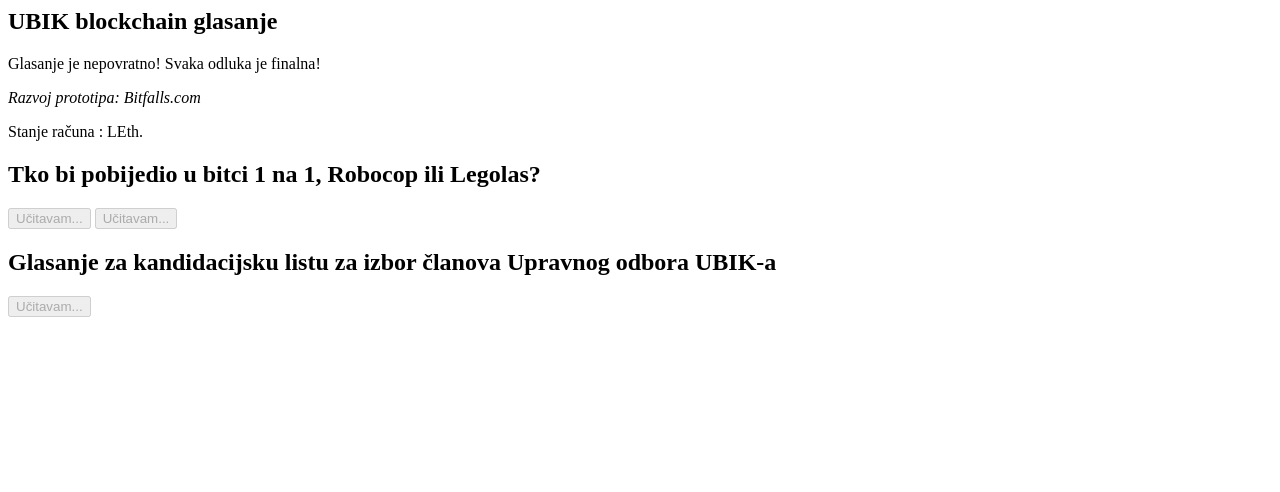
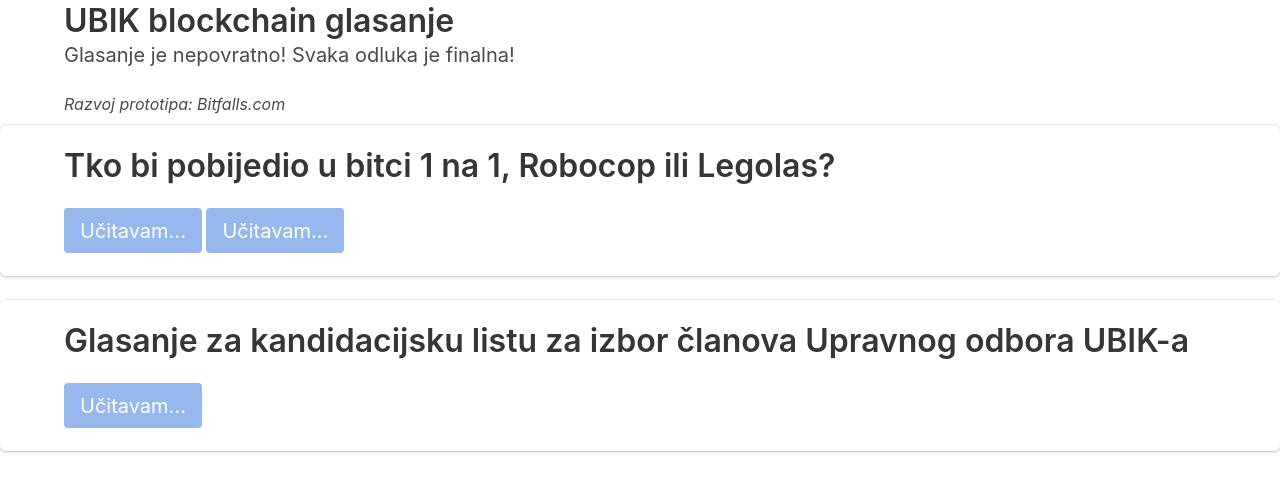
Before and after one commit to bitfalls/ubikvote, a plain HTML site: page index.html in a window 1280 px wide. Drawn offline with Linux system fonts and the light colour scheme; the site is published under a folder, as on GitHub Pages, so addresses that start at the root find nothing.

Commit message:
Revamped to basic

```diff
--- a/index.html
+++ b/index.html
@@ -6,8 +6,8 @@
     <meta http-equiv="X-UA-Compatible" content="ie=edge">
     <title>Lisinski Burner Wallet</title>
 
-    <link rel="stylesheet" href="/css/bulma.css">
-    <link rel="stylesheet" href="/css/custom.css">
+    <link rel="stylesheet" href="css/bulma.css">
+    <link rel="stylesheet" href="css/custom.css">
 </head>
 
 <body>
@@ -50,9 +50,9 @@
     </section>
 </div>
 
-    <script src="/js/jquery-3.4.0.min.js"></script>
-    <script src="/js/ethers-v4.min.js"></script>
-    <script src="/js/custom.js"></script>
+    <script src="js/jquery-3.4.0.min.js"></script>
+    <script src="js/ethers-v4.min.js"></script>
+    <script src="js/custom.js"></script>
 </body>
 
 </html>
```
